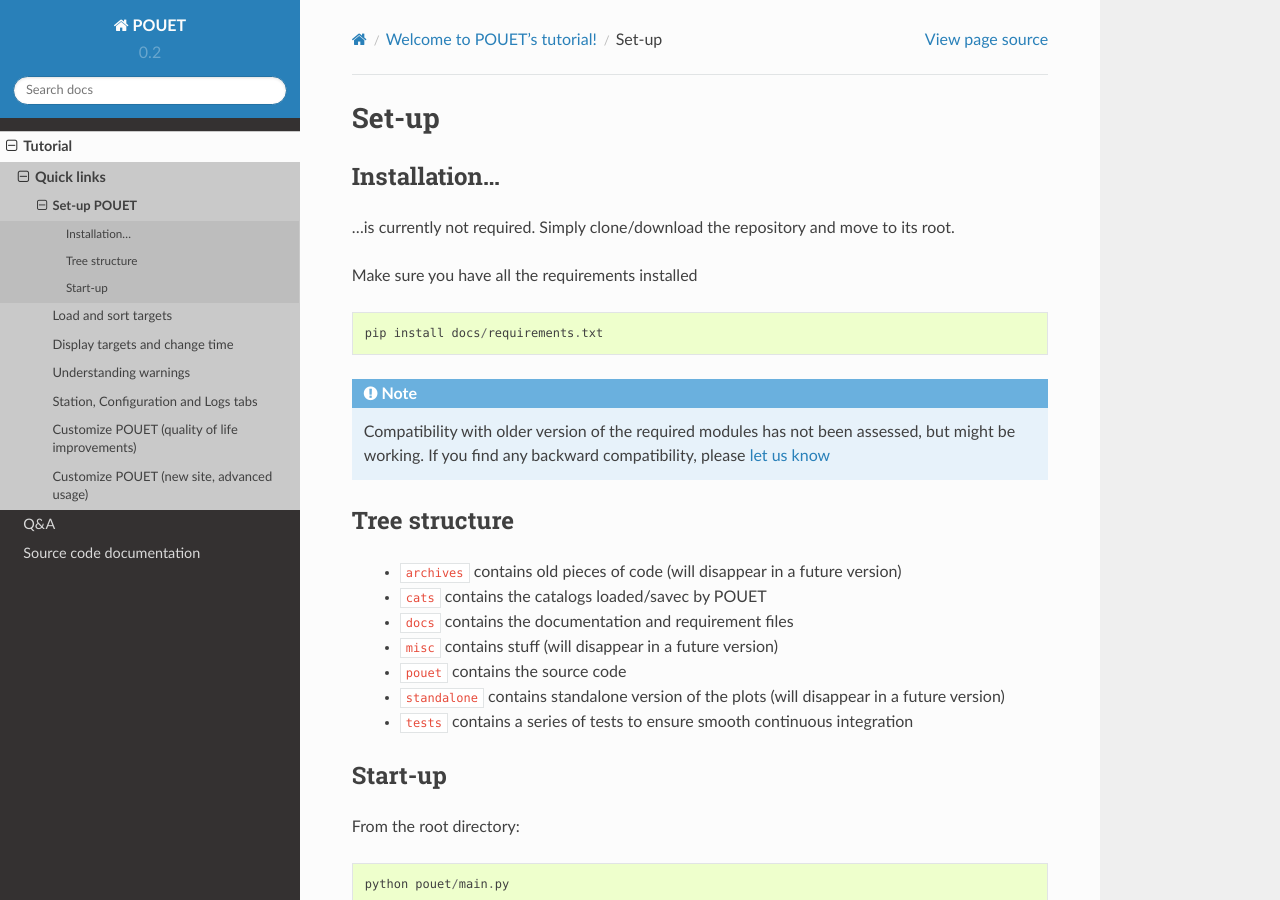
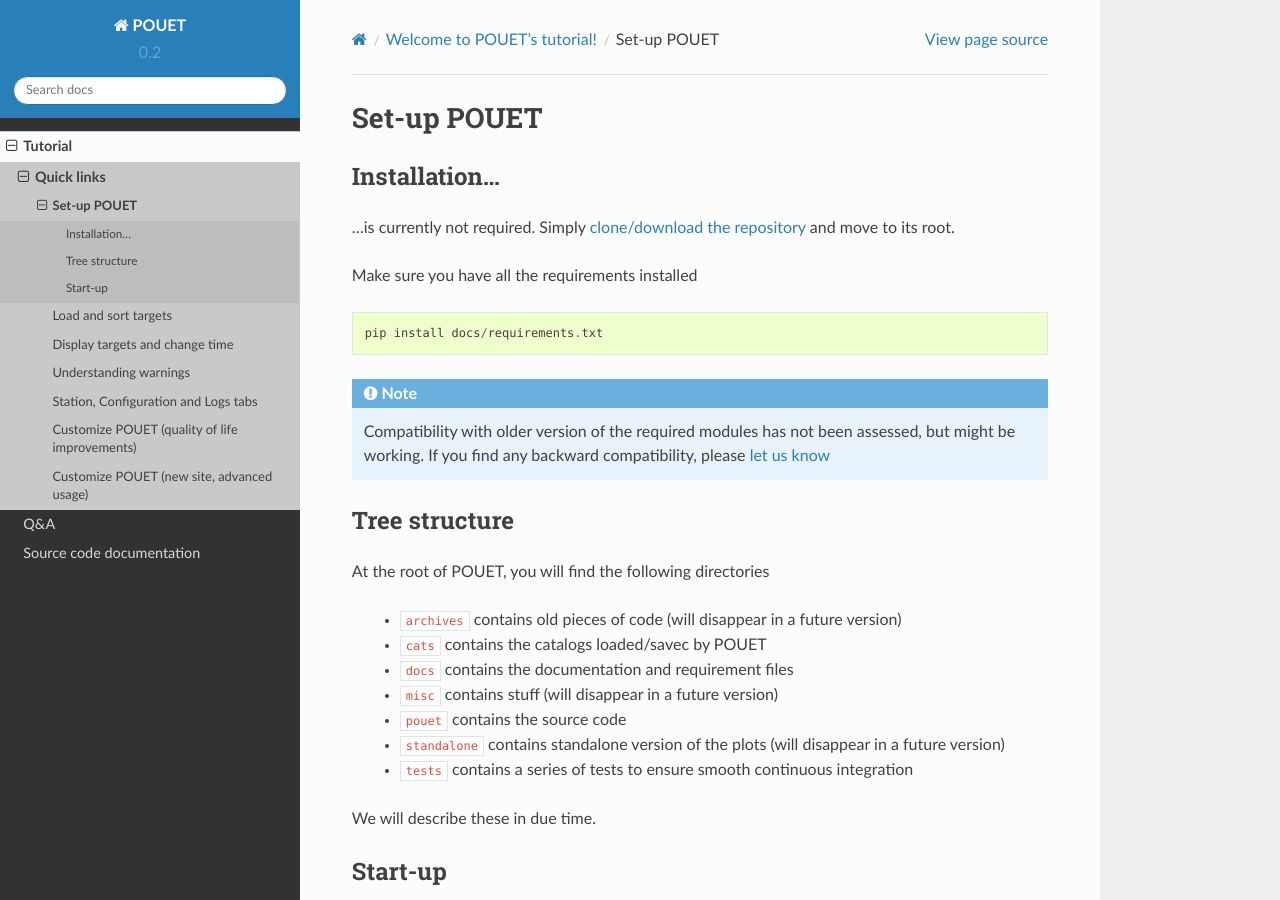
Before and after one commit to vbonvin/POUET, a Sphinx documentation site: the page built from docs/source/tutorial/setup.rst, in a window 1280 px wide and 900 px high. Built offline with Sphinx 7.4.7 and the Read the Docs theme 2.0.0, drawn with Linux system fonts in a browser that asks for light colours; pages that are not in the unit, such as notebooks, are missing from menus.

Commit message:
updating doc structure

```diff
--- a/docs/source/tutorial/basic_loadandsort.rst
+++ b/docs/source/tutorial/basic_loadandsort.rst
@@ -2,7 +2,6 @@
 
 Load and sort targets
 =====================
-
 
 
 Buttons, buttons everywhere
--- a/docs/source/tutorial/intro.rst
+++ b/docs/source/tutorial/intro.rst
@@ -12,8 +12,8 @@
 	:maxdepth: 4
 	:numbered:
 
-    Set-up POUET <setup>
-    Load and sort targets <basic_loadandsort>
+    setup
+    basic_loadandsort
     Display targets and change time <basic_displayandtime>
     Understanding warnings <basic_warningmessages>
     Station, Configuration and Logs tabs <advanced_alttabs>
--- a/docs/source/tutorial/setup.rst
+++ b/docs/source/tutorial/setup.rst
@@ -1,22 +1,24 @@
 .. _setup:
 
-Set-up
-======
+Set-up POUET
+============
 
 Installation...
 ***************
 
-...is currently not required. Simply clone/download the repository and move to its root.
+...is currently not required. Simply `clone/download the repository <https://github.com/vbonvin/POUET>`_ and move to its root.
 
 Make sure you have all the requirements installed
 ::
     pip install docs/requirements.txt
 
-.. note:: Compatibility with older version of the required modules has not been assessed, but might be working. If you find any backward compatibility, please `let us know <https://github.com/vbonvin/POUET>`_
+.. note:: Compatibility with older version of the required modules has not been assessed, but might be working. If you find any backward compatibility, please `let us know <https://github.com/vbonvin/POUET/issues>`_
 
 
 Tree structure
 **************
+
+At the root of POUET, you will find the following directories
 
   * ``archives`` contains old pieces of code (will disappear in a future version)
   * ``cats`` contains the catalogs loaded/savec by POUET
@@ -25,6 +27,9 @@
   * ``pouet`` contains the source code
   * ``standalone`` contains standalone version of the plots (will disappear in a future version)
   * ``tests`` contains a series of tests to ensure smooth continuous integration
+
+
+We will describe these in due time.
 
 
 Start-up
```
